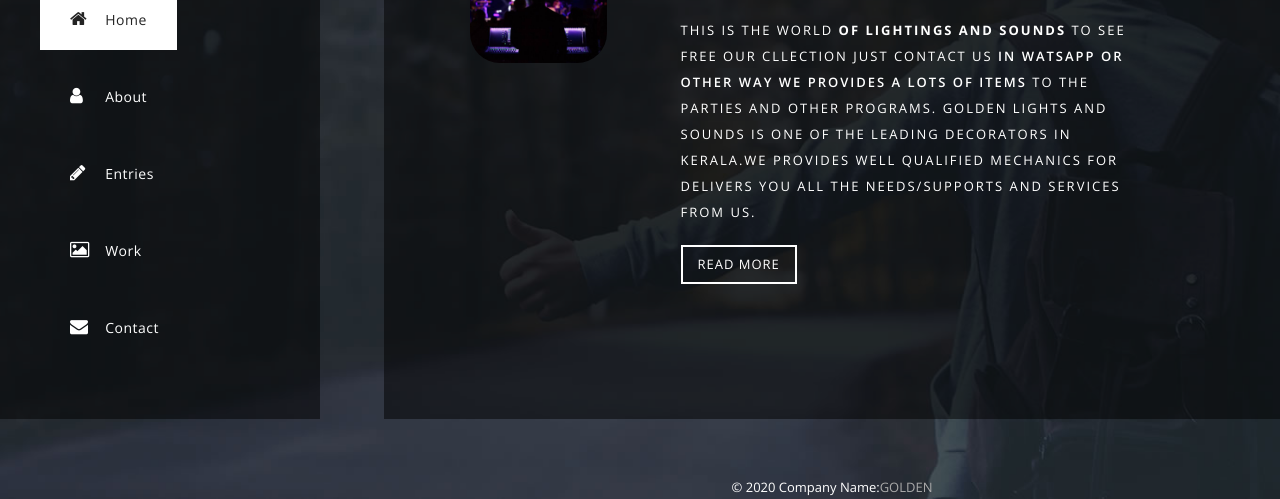
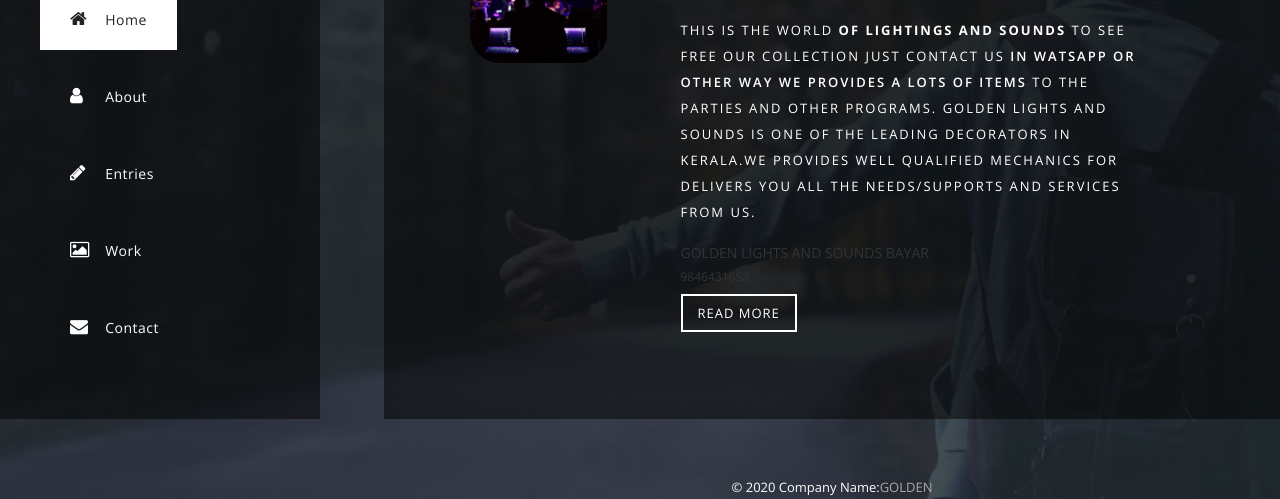
Before and after one commit to Alfeez1010/Golden.com, a plain HTML site: page index.html in a window 1280 px wide. Shown: the part 301-800 px from the top of the page. Drawn offline with nearby package versions, Linux system fonts and the light colour scheme.

Commit message:
Add files via upload

```diff
--- a/index.html
+++ b/index.html
@@ -60,7 +60,10 @@ https://templatemo.com/tm-512-moonlight
                   </div>
                   <div class="col-md-9">
                       <h2>GOLDEN</h2>
-                      <p>This is the world <strong>of Lightings and Sounds</strong> to see free our cllection just contact us<em> in watsapp or other way</em> <em>we provides a lots of items</em> to the parties and other programs. <span>golden</span> lights and sounds is one of the leading decorators in kerala.we provides well qualified mechanics for delivers you all the needs/supports and services from us.</p>
+                      <p>This is the world <strong>of Lightings and Sounds</strong> to see free our collection just contact us<em> in watsapp or other way</em> <em>we provides a lots of items</em> to the parties and other programs. <span>golden</span> lights and sounds is one of the leading decorators in kerala.we provides well qualified mechanics for delivers you all the needs/supports and services from us.</p>
+                      <h5>GOLDEN LIGHTS AND SOUNDS BAYAR</h5>
+                      <h6>9846431658</h6>
+
                       <div class="main-btn"><a href="#2">Read More</a></div>
                    </div>
               </div>
@@ -310,7 +313,7 @@ https://templatemo.com/tm-512-moonlight
                          <div class="row">
                             <div class="col-md-12">
                                 <div class="contactdetials">
-                                    <h1> contact detials</h1>
+                                    <h1 style="font-size: 32px;"> contact detials</h1>
                                     <p><span class="glyphicon glyphicon-earphone "></span>  Call us:9846431658</p>
                                     <p><span class="glyphicon glyphicon-envelope"></span>  Email:Alfeezmohammed30@gmail.com</p>
 
--- a/templatemo-main.css
+++ b/templatemo-main.css
@@ -361,6 +361,27 @@ nav a:hover::before {
 	margin-bottom: 20px;
 	margin-top: 0px;
 }
+.first-content h5 {
+	font-size: 15px;
+	text-transform: uppercase;
+	font-weight: 300;
+	color: #fff;
+	letter-spacing: 0.5px;
+	padding-bottom: 10px;
+	margin-bottom: 0px;
+	margin-top: 0px;
+}
+.first-content h6 {
+
+		font-size: 15px;
+		text-transform: uppercase;
+		font-weight: 300;
+		color: #fff;
+		letter-spacing: 0.5px;
+		padding-bottom: 8px;
+		margin-bottom: 11px;
+		margin-top: 0px;
+}
 
 .first-content p {
 	color: #fff;
@@ -393,28 +414,6 @@ nav a:hover::before {
 	text-decoration: none;
 	transition: all 0.5s;
 	transition: all 0.5s;
-}
-
-.first-content .fb-btn {
-	display: inline-block;
-}
-
-.first-content .fb-btn a {
-	display: inline-block;
-	background-color: #fff;
-	border: 2px solid #fff;
-	padding: 8px 15px;
-	font-size: 13px;
-	text-transform: uppercase;
-	letter-spacing: 1px;
-	color: #232323;
-	text-decoration: none;
-	transition: all 0.5s;
-}
-
-.first-content .fb-btn a:hover {
-	color: #fff;
-	background-color: transparent;
 }
 
 
```
